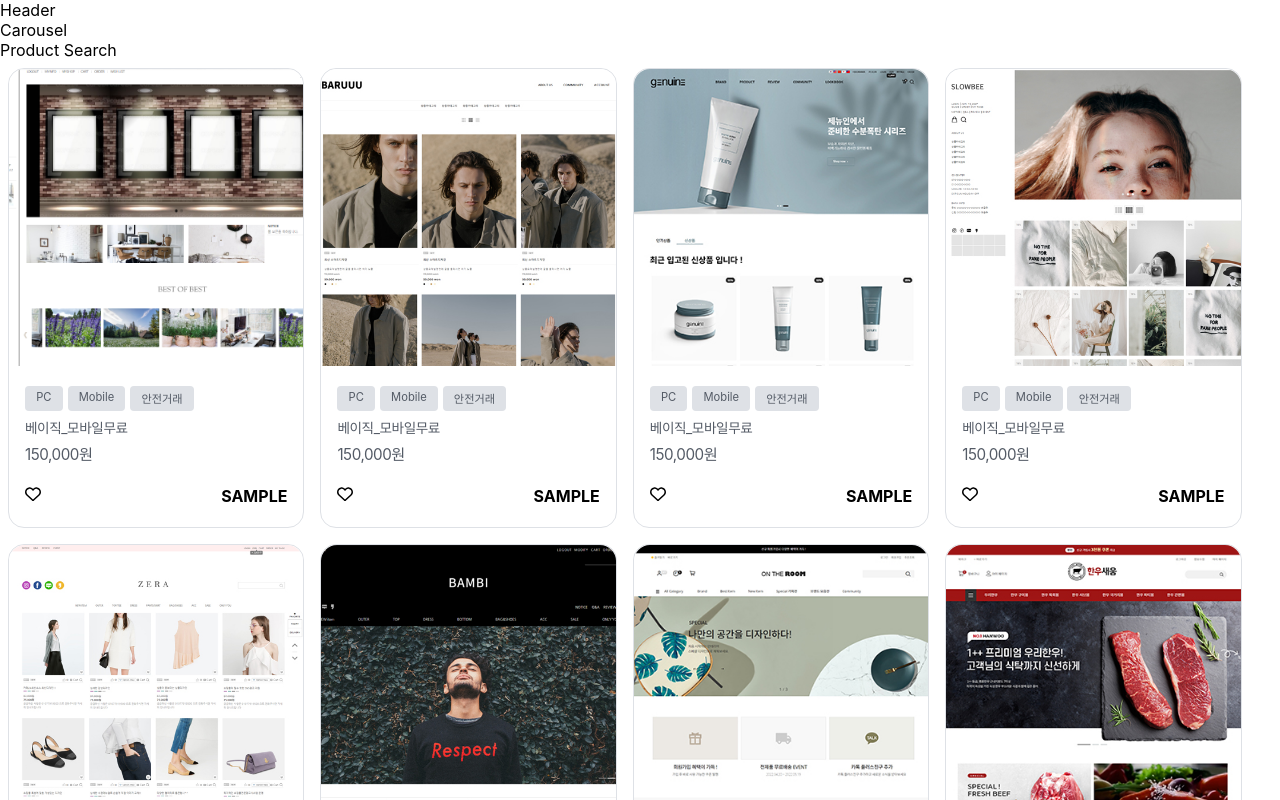
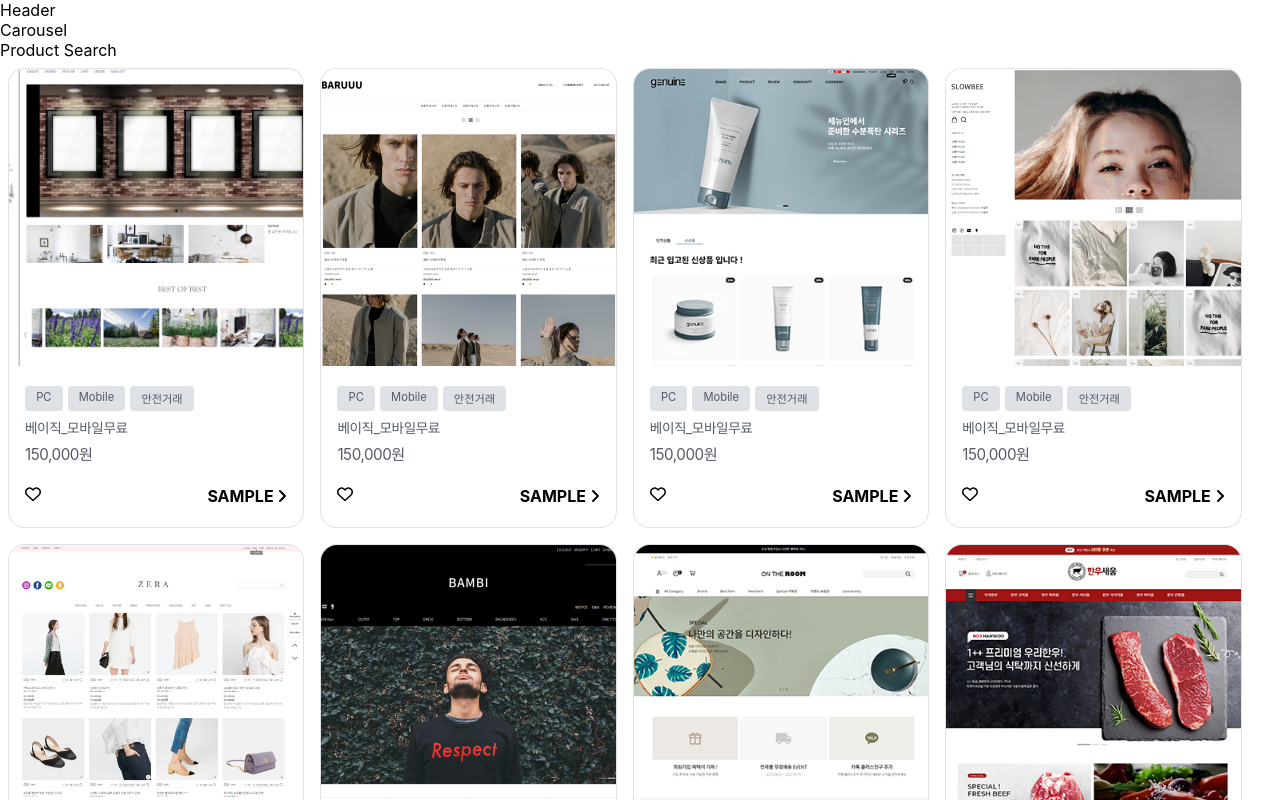
Before and after one commit to qodbtn41/cafe24-clone, a React (Create React App) app in the folder cafe24-tsb/: page / in a window 1280 px wide. Shown: the top 800 px of the page. Built offline with nearby package versions, Linux system fonts and the light colour scheme.

Commit message:
right angle 아이콘 추가

```diff
--- a/cafe24-tsb/src/Components/Main/ProductCard.jsx
+++ b/cafe24-tsb/src/Components/Main/ProductCard.jsx
@@ -2,7 +2,7 @@ import React, { useState } from 'react';
 import './ProductCard.scss';
 import { FontAwesomeIcon } from "@fortawesome/react-fontawesome";
 import { faHeart } from "@fortawesome/free-regular-svg-icons";
-import { faArrowAltCircleDown } from "@fortawesome/free-regular-svg-icons";
+import { faAngleRight } from "@fortawesome/free-solid-svg-icons";
 
 const ProductCard = ({img}) => {
   const [isHovering, setIsHovering] = useState(false);
@@ -27,7 +27,7 @@ const ProductCard = ({img}) => {
         </div>
         <div className={isHovering?'product_card_footer hover':'product_card_footer'}>
           <FontAwesomeIcon icon={faHeart}/>
-          <div>SAMPLE<FontAwesomeIcon icon="fa-regular fa-angle-right" /></div>
+          <div>SAMPLE <FontAwesomeIcon icon={faAngleRight} /></div>
         </div>
       </div>
     </div>
```
